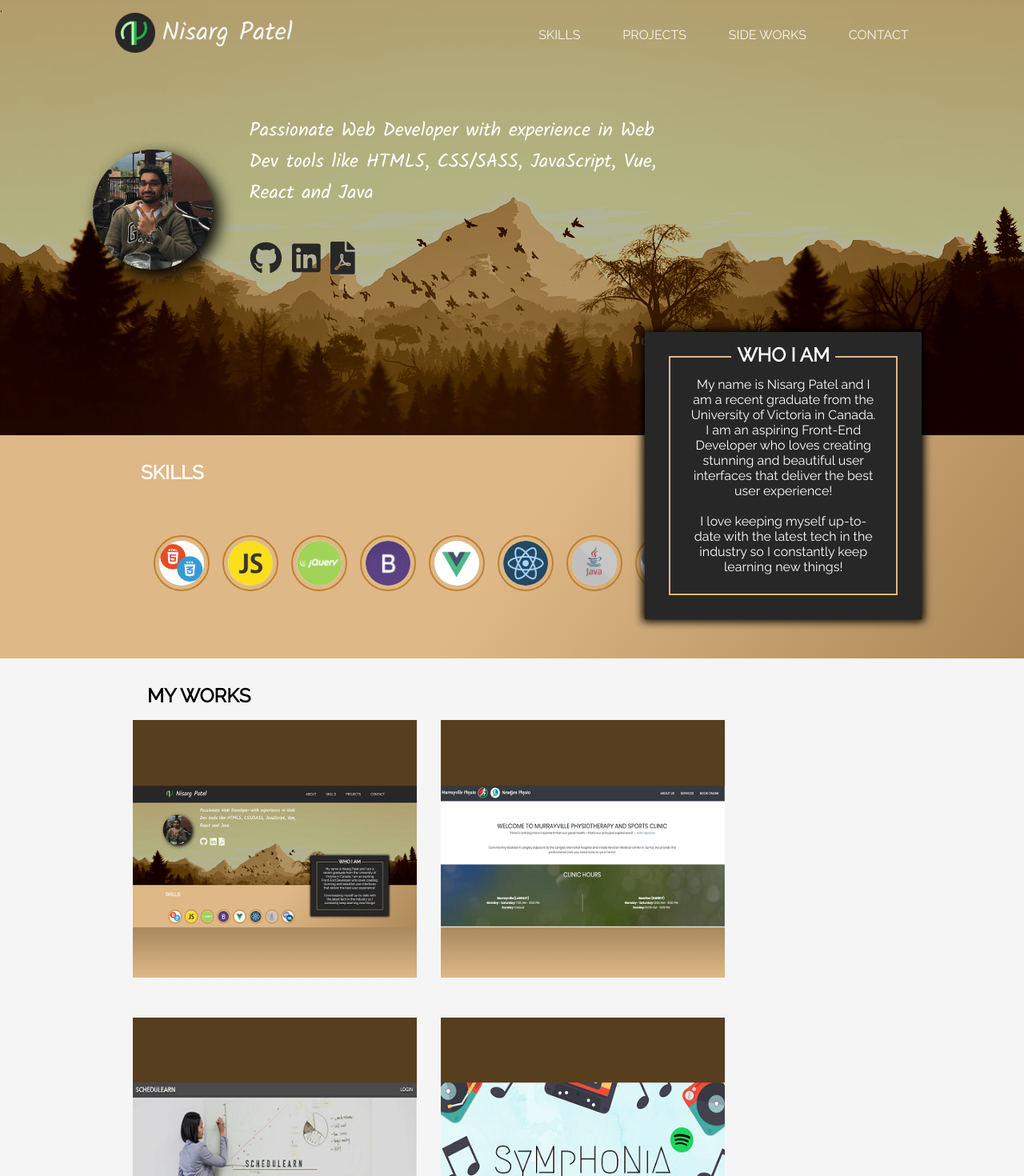
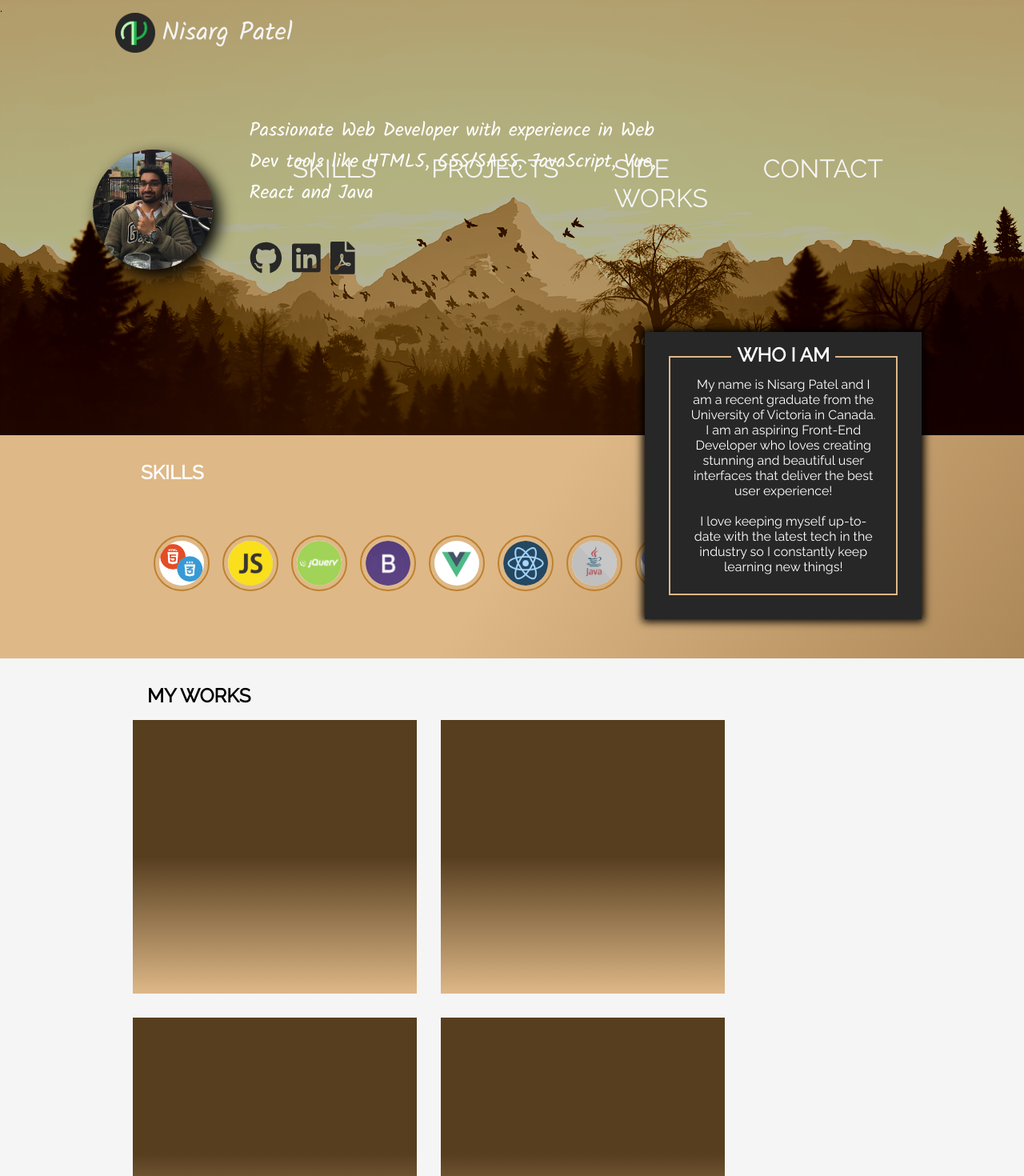
Before and after one commit to Nppatel97/personal-folio, a Vue app: page / in a window 1280 px wide. Shown: the top 1470 px of the page at 80% size. Built offline with nearby package versions, Linux system fonts and the light colour scheme.

Commit message:
navbar and projectCard changes

```diff
--- a/src/components/header/navbar.vue
+++ b/src/components/header/navbar.vue
@@ -1,5 +1,6 @@
 <template>
   <div id="header" :style="{backgroundColor: bgColor}">
+    <input type="checkbox" id="navToggle" class="navi-toggle" />
     <div class="logo">
       <a href="#">
         <img src="../../assets/npLogo.png" width="50" height="50" />
@@ -7,7 +8,6 @@
       </a>
     </div>
 
-    <input type="checkbox" id="navToggle" class="navi-toggle" />
     <nav>
       <ul>
         <li>
@@ -109,21 +109,23 @@ $clr-dark: #272727;
 
 nav {
   position: absolute;
-  text-align: right;
-  top: 100%;
+  text-align: center;
+  top: 0%;
   left: 0;
   background: linear-gradient(to bottom, $clr-dark, $secondary-bg-clr);
   width: 100%;
   transform: scale(1, 0);
   transform-origin: top;
   transition: transform 400ms ease-in-out;
+  height: 100vh;
 
   ul {
     list-style: none;
+    margin: 12rem 1rem 0 0;
   }
 
   li {
-    margin: 1em;
+    margin: 5rem 2rem 0 0;
   }
 
   .icon {
@@ -136,7 +138,7 @@ nav {
   a {
     color: whitesmoke;
     text-decoration: none;
-    font-size: 1rem;
+    font-size: 2rem;
     text-transform: uppercase;
     opacity: 0;
     transition: opacity 150ms ease-in-out;
--- a/src/components/projects/projectCard.vue
+++ b/src/components/projects/projectCard.vue
@@ -1,7 +1,7 @@
 <template>
   <div id="proCards">
     <div class="card-body">
-      <img :src="`${this.img}`" alt="Project Image" />
+      <img :src="`${this.img}`" :style="{top: `${topi}%`}" alt="Project Image" />
       <div class="num-img">
         <div class="number">
           <div class="num-txt">{{vId}}</div>
@@ -27,14 +27,32 @@ export default {
   props: ["vId", "name", "img", "link"],
   data() {
     return {
-      bgImg: `url(${this.img}) no-repeat`
+      bgImg: `url(${this.img}) no-repeat`,
+      scrolled: false,
+      topi: 5
     };
+  },
+  methods: {
+    handleScrollImg() {
+      this.scrolled = window.scrollY > 0;
+      const scrolly = Math.floor(window.scrollY / -20) + 130;
+      this.topi = scrolly;
+      // console.log(this.topi);
+    }
+  },
+  created() {
+    window.addEventListener("scroll", this.handleScrollImg);
+  },
+  destroyed() {
+    window.removeEventListener("scroll", this.handleScrollImg);
   }
 };
 </script>
 
 <style lang="scss">
 .card-body {
+  position: relative;
+  overflow: hidden;
   width: inherit;
   // height: 324px;
   background: linear-gradient(
@@ -48,7 +66,7 @@ export default {
 
   img {
     width: 100%;
-    transition: 0.3s ease;
+    // transition: 0.3s ease;
     position: absolute;
     top: 50%;
     transform: translateY(-50%);
```
